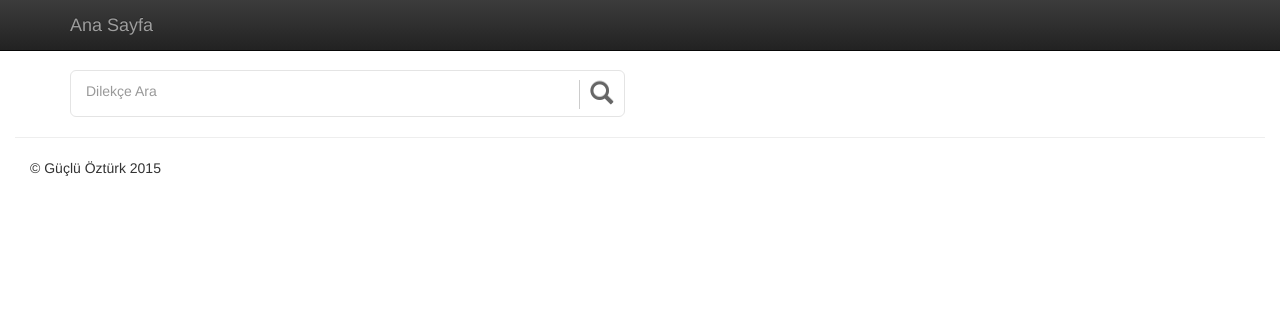
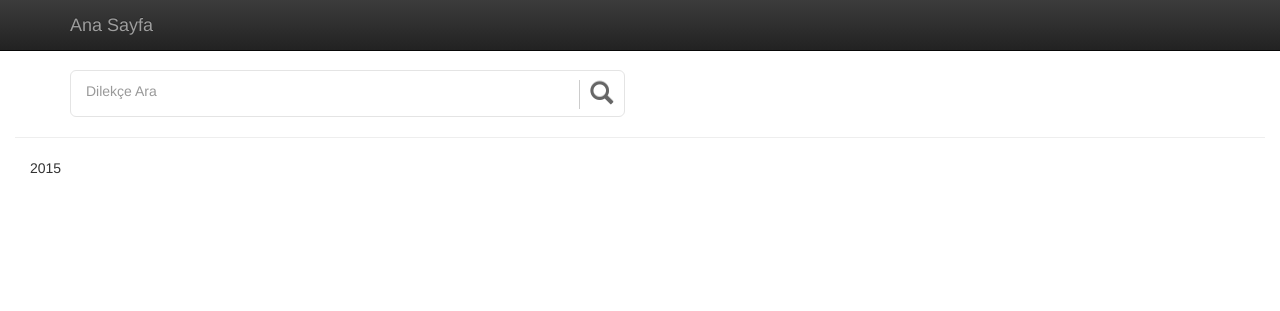
Before and after one commit to gucluoz/arzuhal, a Django app: page /web/ in a window 1280 px wide. Shown: the top 311 px of the page. Run offline with Django 3.2, Linux system fonts and the light colour scheme; parts of the project's set-up code (start-up, migrations or seed data) failed here and were passed over; some libraries are stand-ins or nearby versions.

Commit message:
Remove copyright notice

```diff
--- a/web/templates/web/base.html.j2
+++ b/web/templates/web/base.html.j2
@@ -40,7 +40,7 @@
       </div>
       <hr>
       <footer>
-        <div class="col-md-4">&copy; Güçlü Öztürk 2015</div><div class="col-md-*">{% block footercontent %}{% endblock footercontent %}</div>
+        <div class="col-md-4">2015</div><div class="col-md-*">{% block footercontent %}{% endblock footercontent %}</div>
       </footer>
     </div> <!-- /container -->
     <script src="//ajax.googleapis.com/ajax/libs/jquery/1.11.2/jquery.js"></script>
```
